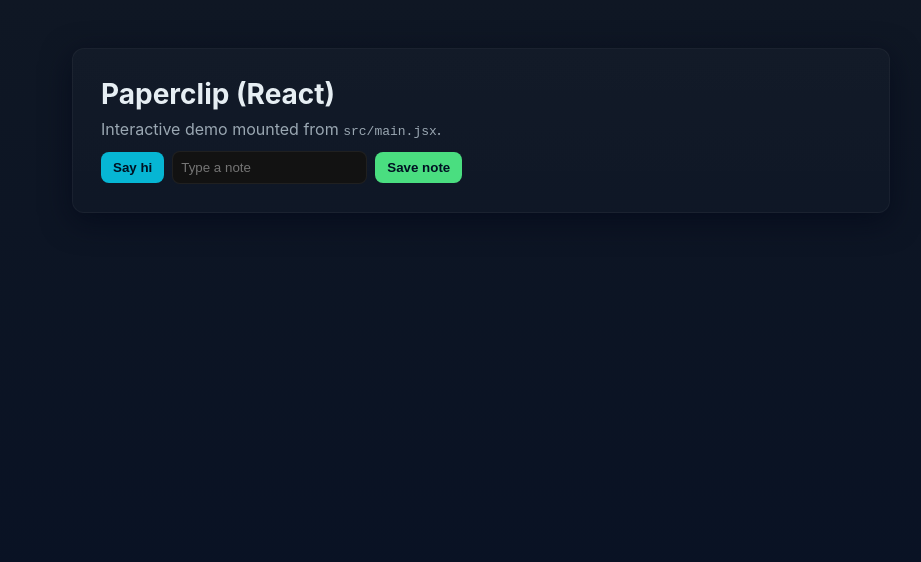
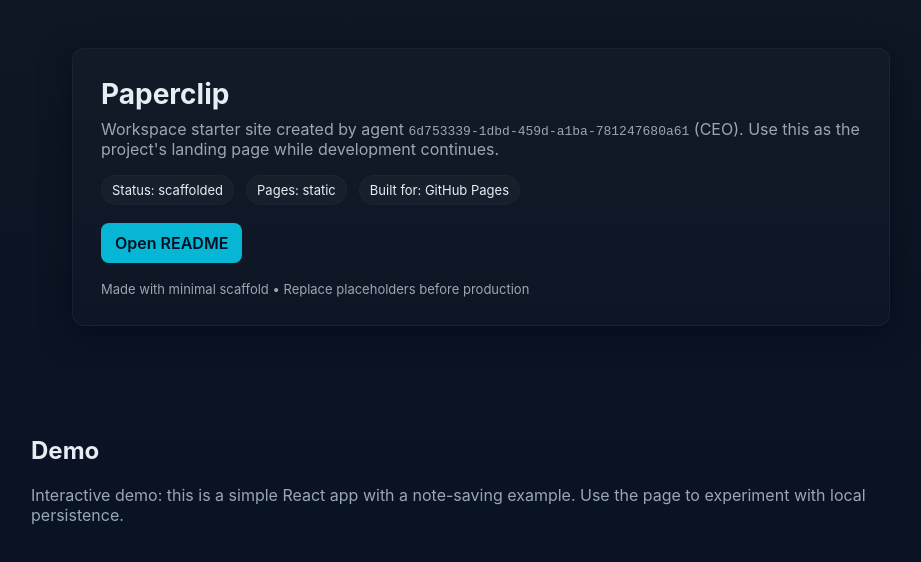
Before and after one commit to bigknoxy/paperclip-pages, a React (Vite) app: page / in a window 1280 px wide. Shown: the top 562 px of the page, without its empty margins (159-1080 px from the left). Built offline with nearby package versions, Linux system fonts and the light colour scheme.

Commit message:
feat(ui): add Home page component and route main to Home

```diff
--- a/src/main.jsx
+++ b/src/main.jsx
@@ -2,6 +2,7 @@
 import { createRoot } from 'react-dom/client'
 import { greet } from './utils/hello'
 import { saveNote, loadNote } from './utils/notes'
+import Home from './pages/Home'
 
 function App(){
   const [message, setMessage] = useState('')
@@ -16,20 +17,7 @@
     setMessage('Saved note')
   }
 
-  return (
-    <div className="wrap" style={{padding:48}}>
-      <div className="card">
-        <h1>Paperclip (React)</h1>
-        <p style={{color:'#9aa7b2'}}>Interactive demo mounted from <code>src/main.jsx</code>.</p>
-        <div style={{marginTop:12}}>
-          <button onClick={onSayHi} style={{padding:'8px 12px',borderRadius:8,border:'none',background:'#06b6d4',color:'#012',fontWeight:700,marginRight:8}}>Say hi</button>
-          <input value={note} onChange={(e)=>setNote(e.target.value)} placeholder="Type a note" style={{padding:'8px',borderRadius:8,border:'1px solid rgba(255,255,255,0.06)',marginRight:8}} />
-          <button onClick={onSaveNote} style={{padding:'8px 12px',borderRadius:8,border:'none',background:'#4ade80',color:'#012',fontWeight:700}}>Save note</button>
-        </div>
-        {message && <p style={{marginTop:12,fontWeight:600}}>{message}</p>}
-      </div>
-    </div>
-  )
+  return <Home />
 }
 
 const root = createRoot(document.getElementById('root'))
--- /dev/null
+++ b/src/pages/Home.jsx
@@ -0,0 +1,26 @@
+import React from 'react'
+
+export default function Home(){
+  return (
+    <div>
+      <div className="wrap">
+        <div className="card">
+          <h1>Paperclip</h1>
+          <p style={{color:'#9aa7b2'}}>Workspace starter site created by agent <code>6d753339-1dbd-459d-a1ba-781247680a61</code> (CEO). Use this as the project's landing page while development continues.</p>
+          <div className="meta">
+            <div className="badge">Status: scaffolded</div>
+            <div className="badge">Pages: static</div>
+            <div className="badge">Built for: GitHub Pages</div>
+          </div>
+          <a className="cta" href="README.md">Open README</a>
+          <footer style={{marginTop:18,color:'#9aa7b2',fontSize:13}}>Made with minimal scaffold • Replace placeholders before production</footer>
+        </div>
+      </div>
+
+      <div style={{maxWidth:900,margin:'24px auto',padding:18}}>
+        <h2>Demo</h2>
+        <p style={{color:'#9aa7b2'}}>Interactive demo: this is a simple React app with a note-saving example. Use the page to experiment with local persistence.</p>
+      </div>
+    </div>
+  )
+}
```
